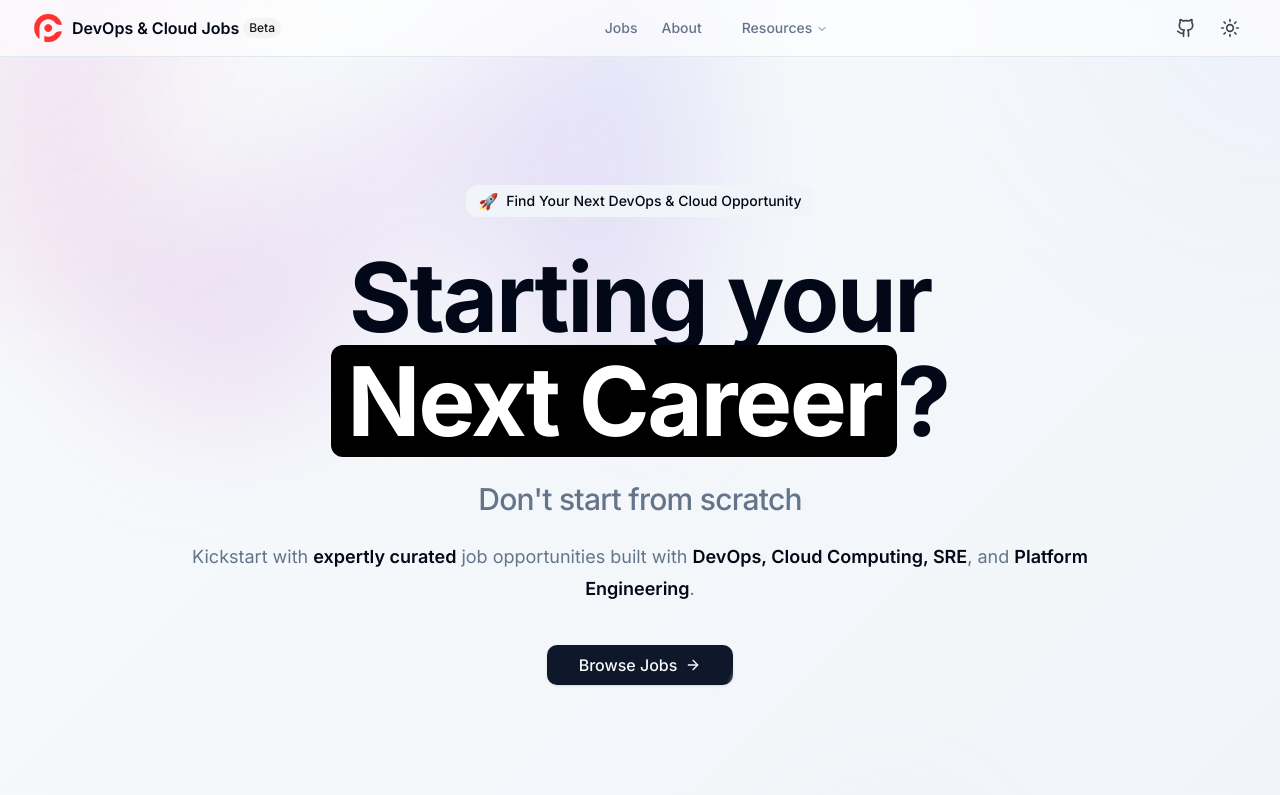
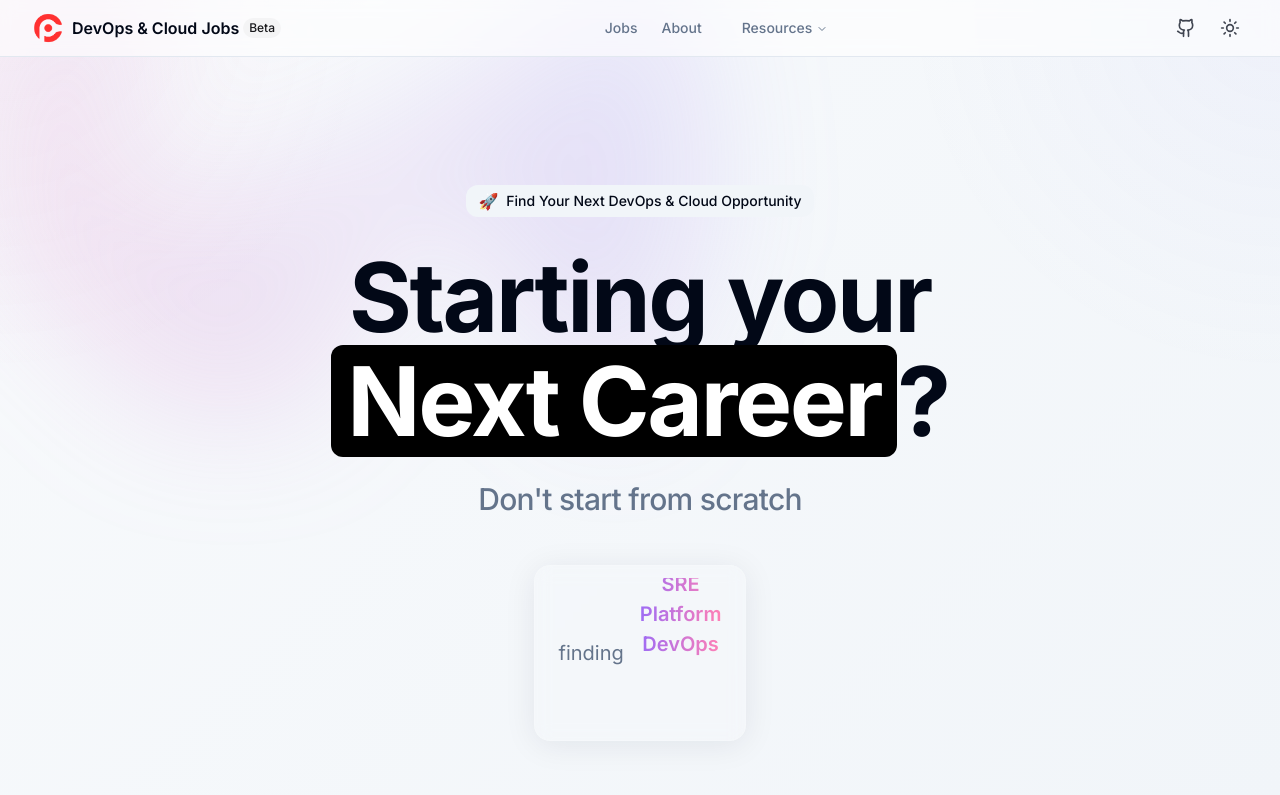
Before and after one commit to NotHarshhaa/jobs.prodevopsguytech.com, a Next.js app: page / in a window 1280 px wide. Shown: the top 795 px of the page. Built offline with nearby package versions, Linux system fonts and the light colour scheme.

Commit message:
jobs: feat: Minor UI improvements
Signed-off-by: NotHarshhaa <reddyharshhaa12@gmail.com>

```diff
--- a/package.json
+++ b/package.json
@@ -24,7 +24,7 @@
     "class-variance-authority": "^0.7.1",
     "clsx": "^2.1.0",
     "date-fns": "^3.0.6",
-    "framer-motion": "^12.9.4",
+    "framer-motion": "^12.12.1",
     "lucide-react": "^0.303.0",
     "markdown-draft-js": "^2.4.0",
     "nanoid": "^5.0.4",
@@ -39,6 +39,8 @@
     "react-hook-form": "^7.49.2",
     "react-icons": "^5.5.0",
     "react-markdown": "^9.0.1",
+    "react-use-measure": "^2.1.7",
+    "styled-components": "^6.1.18",
     "tailwind-merge": "^2.2.0",
     "tailwindcss-animate": "^1.0.7",
     "uuid": "^11.1.0",
--- a/src/app/layout.tsx
+++ b/src/app/layout.tsx
@@ -27,7 +27,7 @@ export default function RootLayout({
           disableTransitionOnChange
         >
           <div className="flex min-h-screen flex-col">
-            <Navbar />
+        <Navbar />
             <main className="flex-1">{children}</main>
             <Footer />
           </div>
--- a/src/components/Hero.tsx
+++ b/src/components/Hero.tsx
@@ -1,6 +1,7 @@
 import Link from "next/link"
 import { Button } from "./ui/button"
 import { ArrowRight } from "lucide-react"
+import Loader from "./Loader"
 
 export default function Hero() {
   return (
@@ -25,6 +26,10 @@ export default function Hero() {
           <h2 className="mt-6 text-2xl font-medium tracking-tight text-muted-foreground sm:text-3xl">
             Don&apos;t start from scratch
           </h2>
+
+          <div className="my-12 flex justify-center">
+            <Loader />
+          </div>
 
           <p className="mt-6 text-lg leading-8 text-muted-foreground">
             Kickstart with{" "}
--- /dev/null
+++ b/src/components/Loader.tsx
@@ -0,0 +1,101 @@
+"use client";
+
+import React from 'react';
+import styled from 'styled-components';
+
+const Loader = () => {
+  return (
+    <StyledWrapper>
+      <div className="loader">
+        <p className="label">finding</p>
+        <div className="words">
+          <span className="word">DevOps</span>
+          <span className="word">Cloud</span>
+          <span className="word">SRE</span>
+          <span className="word">Platform</span>
+          <span className="word">DevOps</span>
+        </div>
+      </div>
+    </StyledWrapper>
+  );
+}
+
+const StyledWrapper = styled.div`
+  .loader {
+    display: flex;
+    align-items: center;
+    gap: 0.5rem;
+    padding: 0.75rem 1.5rem;
+    background: rgba(255, 255, 255, 0.08);
+    backdrop-filter: blur(8px);
+    border-radius: 1rem;
+    border: 1px solid rgba(255, 255, 255, 0.1);
+    box-shadow: 0 4px 32px 0 rgba(16, 30, 54, 0.08);
+  }
+
+  .label {
+    color: #64748b;
+    font-family: inherit;
+    font-weight: 400;
+    font-size: 1.25rem;
+  }
+
+  .words {
+    overflow: hidden;
+    position: relative;
+  }
+
+  .word {
+    display: block;
+    height: 100%;
+    padding-left: 0.5rem;
+    background: linear-gradient(to right, #956afa, #ff80b5);
+    -webkit-background-clip: text;
+    -webkit-text-fill-color: transparent;
+    font-weight: 600;
+    font-size: 1.25rem;
+    animation: spin_4991 4s infinite;
+  }
+
+  @keyframes spin_4991 {
+    10% {
+      transform: translateY(-102%);
+    }
+    25% {
+      transform: translateY(-100%);
+    }
+    35% {
+      transform: translateY(-202%);
+    }
+    50% {
+      transform: translateY(-200%);
+    }
+    60% {
+      transform: translateY(-302%);
+    }
+    75% {
+      transform: translateY(-300%);
+    }
+    85% {
+      transform: translateY(-402%);
+    }
+    100% {
+      transform: translateY(-400%);
+    }
+  }
+
+  /* Dark mode adjustments */
+  .dark & {
+    .loader {
+      background: rgba(0, 0, 0, 0.5);
+      border-color: rgba(255, 255, 255, 0.05);
+      box-shadow: 0 4px 32px 0 rgba(0, 0, 0, 0.2);
+    }
+
+    .label {
+      color: #94a3b8;
+    }
+  }
+`
+
+export default Loader;
```
Also changed, not shown: src/components/JobFilterSidebar.tsx (indentation only), src/components/JobListItem.tsx (indentation only), src/components/JobResults.tsx (indentation only), src/components/ui/select.tsx (indentation only), 1 other file (tests, documents, lock files or other folders).
